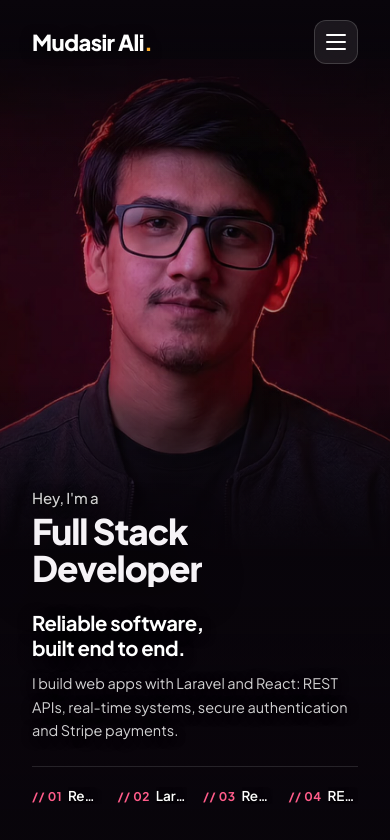
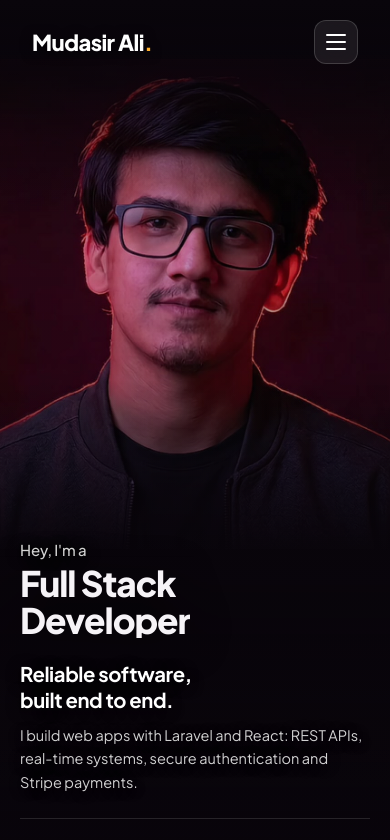
Before and after one commit to Mudasir-ali1/Portfolio, a React (Vite) app: page / in a window 390 px wide. Shown: the top 840 px of the page. Built offline with nearby package versions, Linux system fonts and the light colour scheme.

Commit message:
mobile shadow fix

```diff
--- a/style.css
+++ b/style.css
@@ -622,15 +622,6 @@ body {
     padding: 20px 32px;
   }
 
-  .hero-section {
-    padding: 120px 32px 40px;
-  }
-
-  .hero-services {
-    grid-template-columns: repeat(4, 1fr);
-    gap: 16px;
-  }
-
   .brands-section {
     padding: 30px 32px;
   }
@@ -921,15 +912,16 @@ body {
     text-shadow: 0 2px 12px rgba(0, 0, 0, 0.95);
   }
 
-  /* 4 numbered items as a 2x2 grid with equal columns so nothing is cut off */
+  /* 4 numbered items as a 2x2 grid with equal columns, stacked number & label */
   .hero-services {
     display: grid;
     grid-template-columns: repeat(2, minmax(0, 1fr));
-    gap: 12px 16px;
+    gap: 20px 16px;
+    width: 100%;
     margin-top: 24px;
     padding-top: 20px;
+    padding-bottom: calc(24px + env(safe-area-inset-bottom, 0px));
     border-top: 1px solid rgba(255, 255, 255, 0.12);
-    width: 100%;
     box-sizing: border-box;
     position: relative;
     z-index: 2;
@@ -937,28 +929,35 @@ body {
 
   .service-item {
     display: flex;
-    flex-direction: row;
-    align-items: baseline;
-    gap: 6px;
+    flex-direction: column;
+    align-items: flex-start;
+    gap: 4px;
     min-width: 0;
+    width: 100%;
+    overflow: visible;
   }
 
   .service-num {
     font-size: 12px;
     font-weight: 700;
+    line-height: 1.3;
     color: #ff5c8a;
     letter-spacing: 0.04em;
+    display: block;
     flex-shrink: 0;
   }
 
   .service-name {
-    font-size: 13.5px;
+    font-size: 15px;
     font-weight: 600;
+    line-height: 1.3;
     color: #ffffff;
     letter-spacing: -0.01em;
-    white-space: nowrap;
-    overflow: hidden;
-    text-overflow: ellipsis;
+    white-space: normal;
+    overflow: visible;
+    text-overflow: clip;
+    word-break: normal;
+    display: block;
   }
 
   .brands-section,
@@ -1829,15 +1828,6 @@ body {
     padding: 20px 32px;
   }
 
-  .hero-section {
-    padding: 120px 32px 40px;
-  }
-
-  .hero-services {
-    grid-template-columns: repeat(4, 1fr);
-    gap: 16px;
-  }
-
   .brands-section {
     padding: 30px 32px;
   }
```
